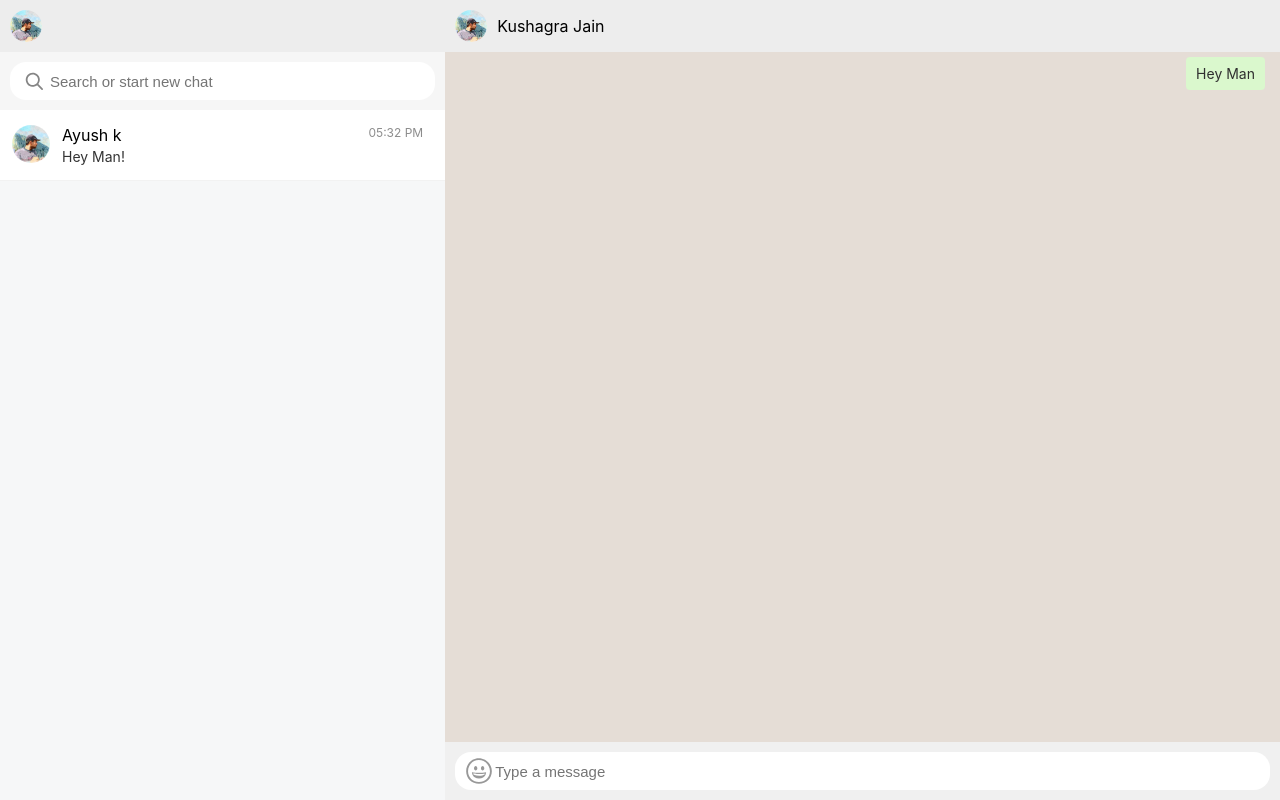
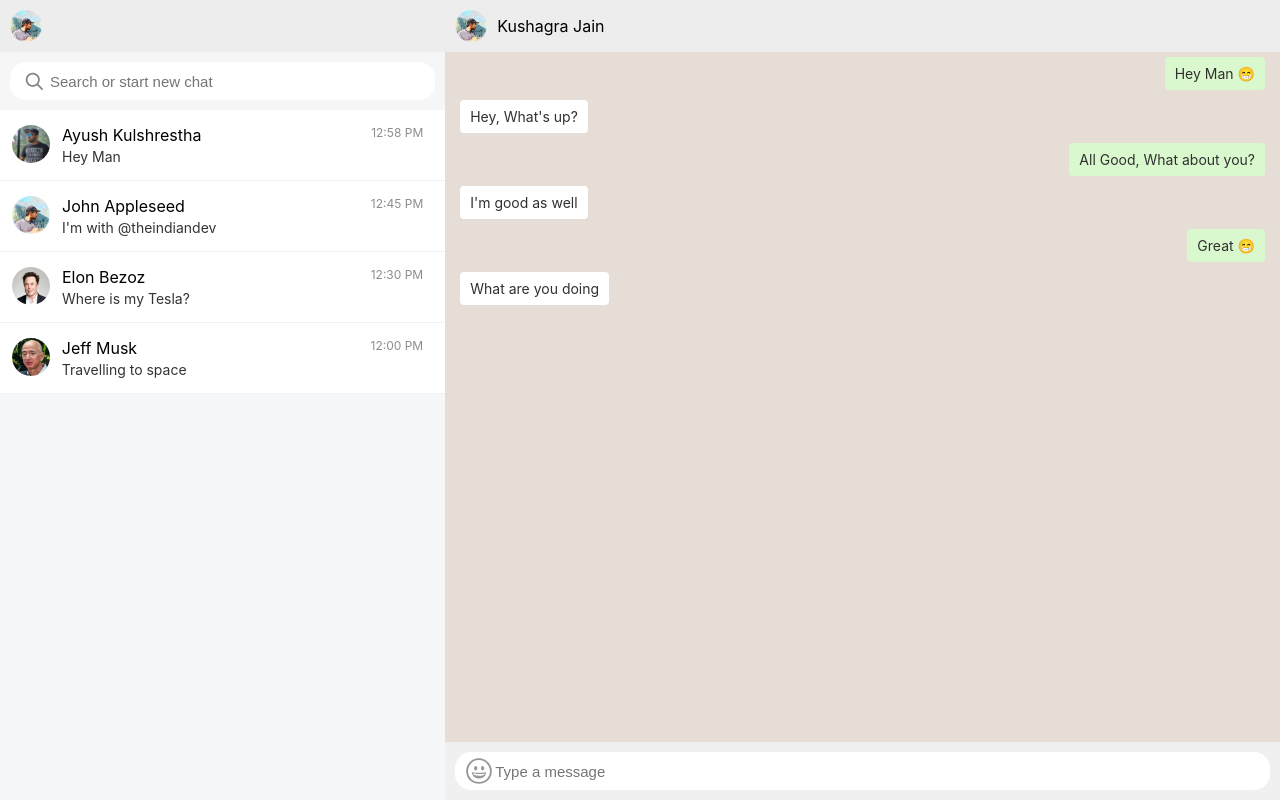
Before and after one commit to kushjain123/react-whatsapp-clone, a React (Create React App) app: page / in a window 1280 px wide. Built offline with nearby package versions, Linux system fonts and the light colour scheme.

Commit message:
dynamic data added

```diff
--- a/src/components/ContactListComponent.js
+++ b/src/components/ContactListComponent.js
@@ -1,5 +1,6 @@
 import React from 'react';
 import styled from 'styled-components';
+import { contactList } from '../mockData'
 
 const Container = styled.div`
 	display: flex;
@@ -90,15 +91,16 @@ const MessageTime = styled.span`
 `
 
 
-const ContactComponent = () => {
+const ContactComponent = (props) => {
+	const { userData } = props;
 	return (
 		<ContactItem>
-			<ProfileIcon src={"/profile/theindiandev.jpeg"}/>
+			<ProfileIcon src={userData.profilePic}/>
 			<ContactInfo>
-				<ContactName>Ayush k</ContactName>
-				<MessageText>Hey Man!</MessageText>
+				<ContactName>{userData.name}</ContactName>
+				<MessageText>{userData.lastText}</MessageText>
 			</ContactInfo>
-			<MessageTime>05:32 PM</MessageTime>
+			<MessageTime>{userData.lastTextTime}</MessageTime>
 		</ContactItem>
 	)
 }
@@ -114,7 +116,9 @@ const ContactListComponent = () => {
 					<SearchInput placeholder='Search or start new chat'/>
 				</SearchContainer>
 			</SearchBox>
-			<ContactComponent />
+			{contactList.map((userData) => (
+				<ContactComponent userData={userData} />
+			))}
 		</Container>
 	)
 }
--- a/src/components/ConversationComponent.js
+++ b/src/components/ConversationComponent.js
@@ -1,6 +1,7 @@
 import React from 'react'
 import styled from 'styled-components';
 import { SearchContainer, SearchInput } from './ContactListComponent'
+import { messagesList } from '../mockData'
 
 const Container = styled.div`
 	display: flex;
@@ -70,9 +71,11 @@ const ConversationComponent = () => {
 				Kushagra Jain
 			</ProfileHeader>
 			<MessageContainer>
-				<MessageDiv isYours={true}>
-					<Message isYours={true}>Hey Man</Message>
-				</MessageDiv>
+				{messagesList.map((messageData)=>(
+					<MessageDiv isYours={messageData.senderID===0}>
+						<Message isYours={messageData.senderID===0}>{messageData.text}</Message>
+					</MessageDiv>
+				))}
 			</MessageContainer>
 			<ChatBox>
 				<SearchContainer>
--- /dev/null
+++ b/src/mockData.js
@@ -0,0 +1,74 @@
+export const contactList = [
+    {
+      id: 1,
+      name: "Ayush Kulshrestha",
+      profilePic: "/profile/ayushk.jpeg",
+      lastText: "Hey Man",
+      lastTextTime: "12:58 PM",
+    },
+    {
+      id: 2,
+      name: "John Appleseed",
+      profilePic: "/profile/theindiandev.jpeg",
+      lastText: `I'm with @theindiandev`,
+      lastTextTime: "12:45 PM",
+    },
+    {
+      id: 3,
+      name: "Elon Bezoz",
+      profilePic: "/profile/elon.jpeg",
+      lastText: "Where is my Tesla?",
+      lastTextTime: "12:30 PM",
+    },
+    {
+      id: 4,
+      name: "Jeff Musk",
+      profilePic: "/profile/jeff.jpeg",
+      lastText: "Travelling to space",
+      lastTextTime: "12:00 PM",
+    },
+  ];
+  export const messagesList = [
+    {
+      id: 1,
+      messageType: "TEXT",
+      text: "Hey Man 😁",
+      senderID: 0,
+      addedOn: "12:00 PM",
+    },
+    {
+      id: 2,
+      messageType: "TEXT",
+      text: "Hey, What's up?",
+      senderID: 1,
+      addedOn: "12:01 PM",
+    },
+    {
+      id: 3,
+      messageType: "TEXT",
+      text: "All Good, What about you?",
+      senderID: 0,
+      addedOn: "12:00 PM",
+    },
+    {
+      id: 4,
+      messageType: "TEXT",
+      text: "I'm good as well",
+      senderID: 1,
+      addedOn: "12:00 PM",
+    },
+    {
+      id: 5,
+      messageType: "TEXT",
+      text: "Great 😁",
+      senderID: 0,
+      addedOn: "12:00 PM",
+    },
+    {
+      id: 5,
+      messageType: "TEXT",
+      text: "What are you doing",
+      senderID: 1,
+      addedOn: "12:00 PM",
+    },
+  ];
```
